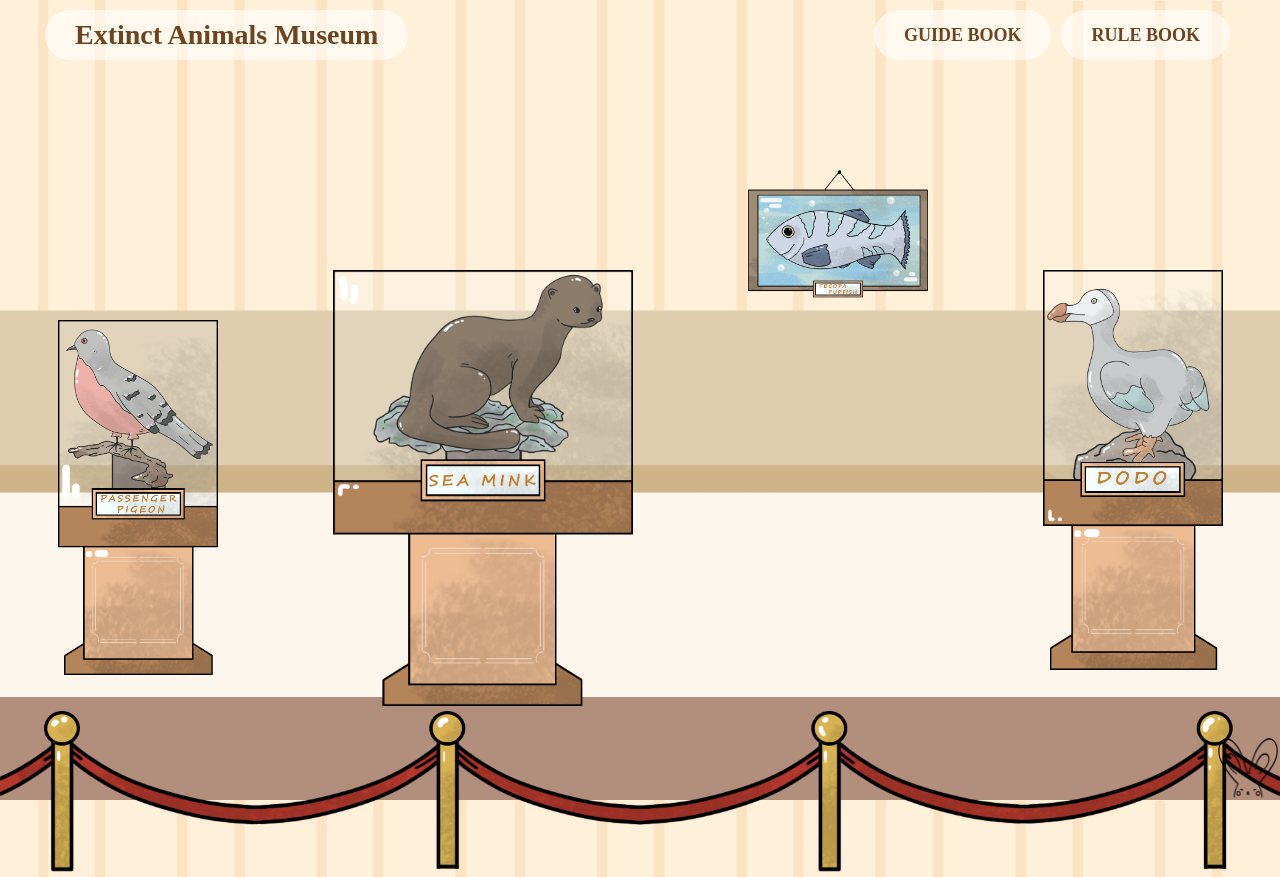
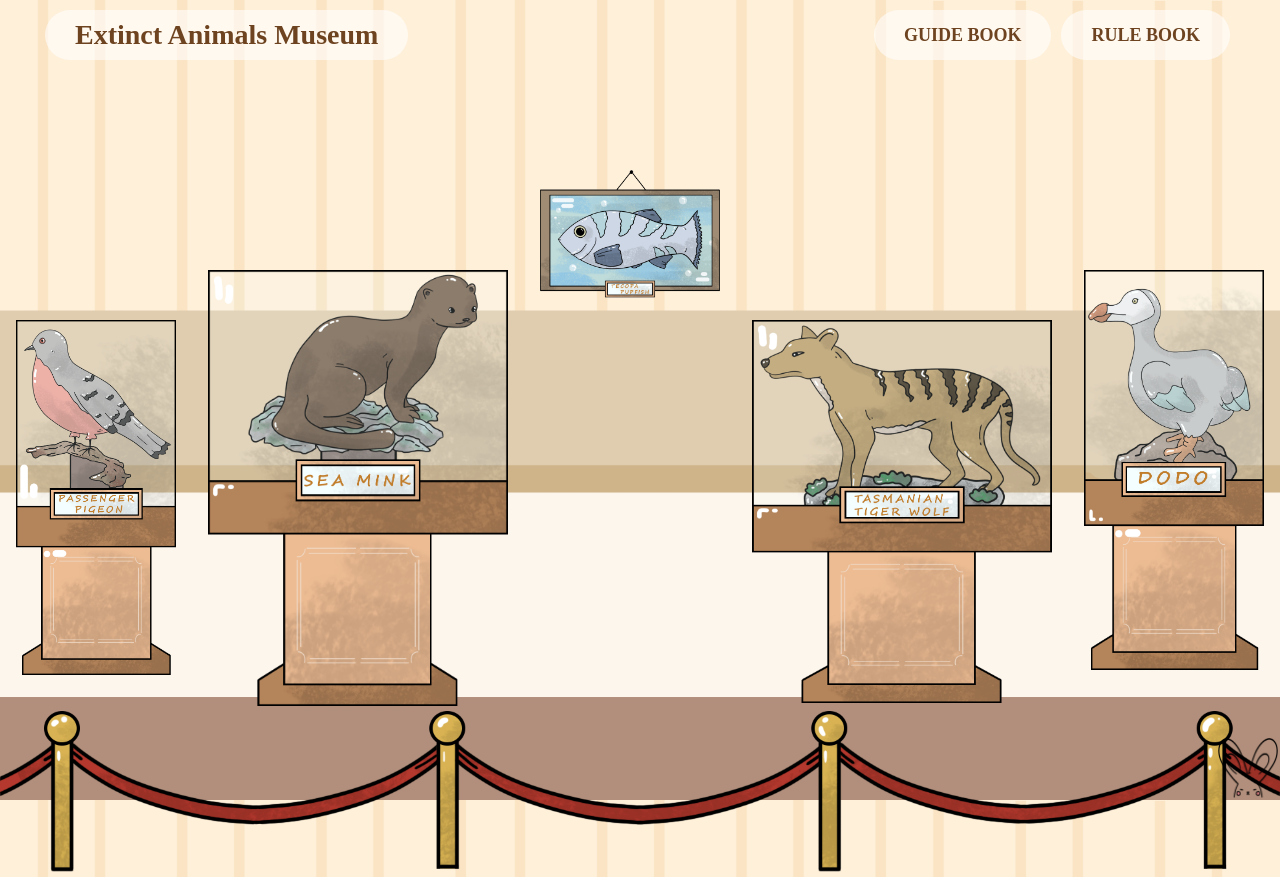
Before and after one commit to ilaydasila/extinct-animals-museum, a React (Create React App) app: page / in a window 1280 px wide. Built offline with nearby package versions, Linux system fonts and the light colour scheme; the HTML template or start-up script is replaced by a standard one; a web font is replaced by a local one.

Commit message:
tasmanian Tiger added

```diff
--- a/src/components/image.css
+++ b/src/components/image.css
@@ -21,6 +21,13 @@
   max-width: 180px;
   margin-top: 200px;
 }
+
+.tasmanianTiger img {
+  width: 100%;
+  max-width: 300px;
+  margin-top: 250px;
+}
+
 img:hover {
   cursor: pointer;
 }
--- a/src/components/pages/RoomOne.js
+++ b/src/components/pages/RoomOne.js
@@ -40,6 +40,16 @@ const RoomOne = (props) => {
     },
     {
       id: 4,
+      className: "tasmanianTiger",
+      name: "Tasmanian Tiger",
+      img: "/assets/tasmanianTiger.png",
+      details:
+        "Lorem ipsum dolor sit amet, consectetur adipiscing elit. Nullam venenatis suscipit est, nec fermentum justo. Sed malesuada neque at nulla tempus, condimentum porta risus rutrum. Cras risus sapien, posuere ac tincidunt tincidunt, euismod nec eros. Integer id ipsum a justo ornare tristique sed ut lectus. Nulla suscipit purus in turpis maximus, vitae posuere odio consectetur. Quisque interdum vel erat ut vulputate. Aenean arcu elit, ultrices nec mattis non, aliquet id felis. Ut vestibulum, urna eget finibus ornare, dui arcu hendrerit urna, sed molestie lorem purus in tortor. Aliquam quis hendrerit lacus. Sed libero odio, elementum a nisi nec, commodo tempor ipsum. Aenean non mauris auctor, volutpat nibh vitae, gravida augue. Etiam mollis malesuada quam vel lacinia. Suspendisse tempus enim a libero tempus, quis fringilla enim fringilla. Suspendisse ex dolor, tempor sit amet enim in, congue gravida orci. Fusce tempor elit in dui consectetur, et volutpat ex ullamcorper.",
+      map: "/assets/tasmanianTigerMap.png",
+      reasons: ["huntingPoaching", "habitatDestruction"],
+    },
+    {
+      id: 5,
       className: "dodo",
       name: "Dodo",
       img: "/assets/dodo.png",
```
Also changed, not shown: public/assets/tasmanianTiger.png (added), public/assets/tasmanianTigerMap.png (added).
